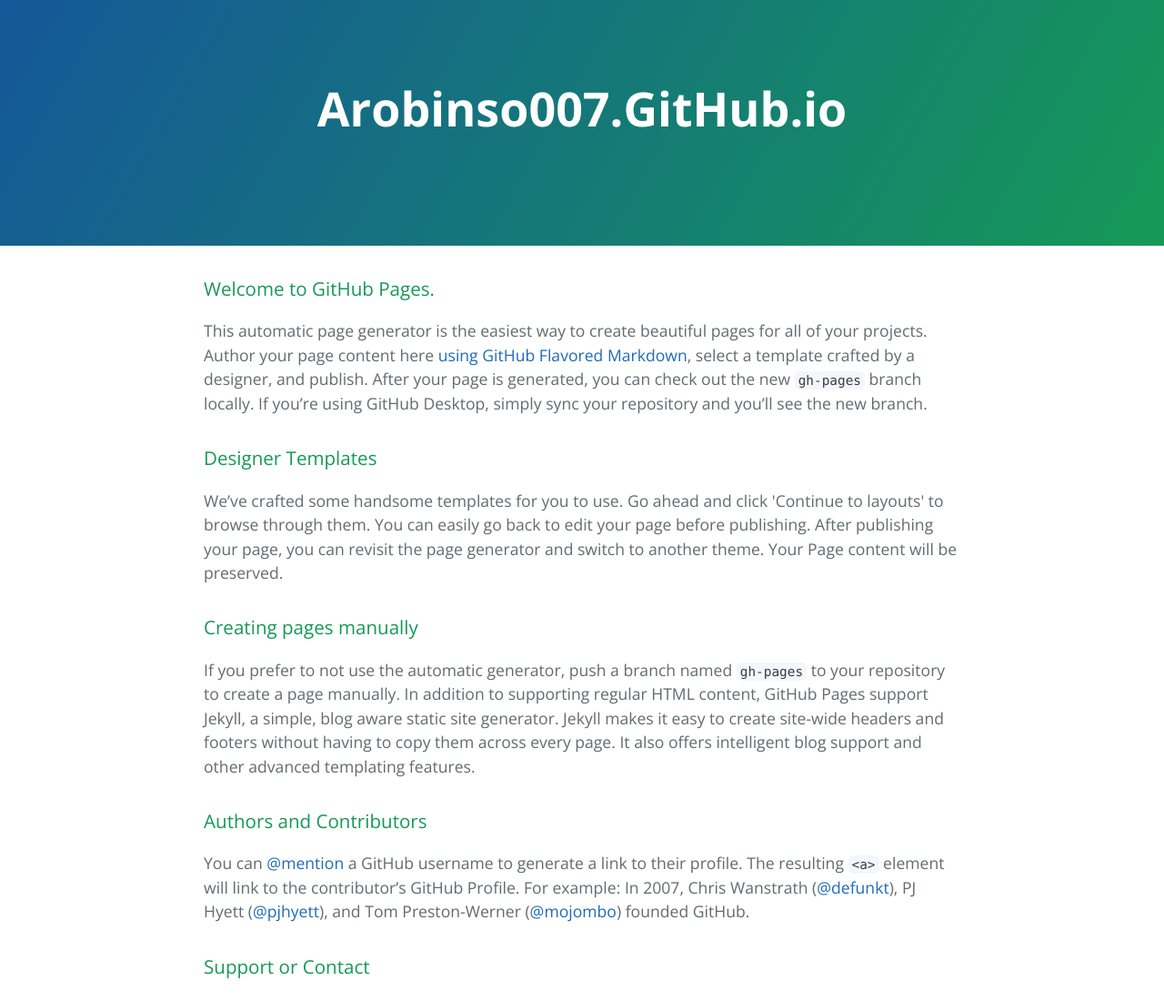
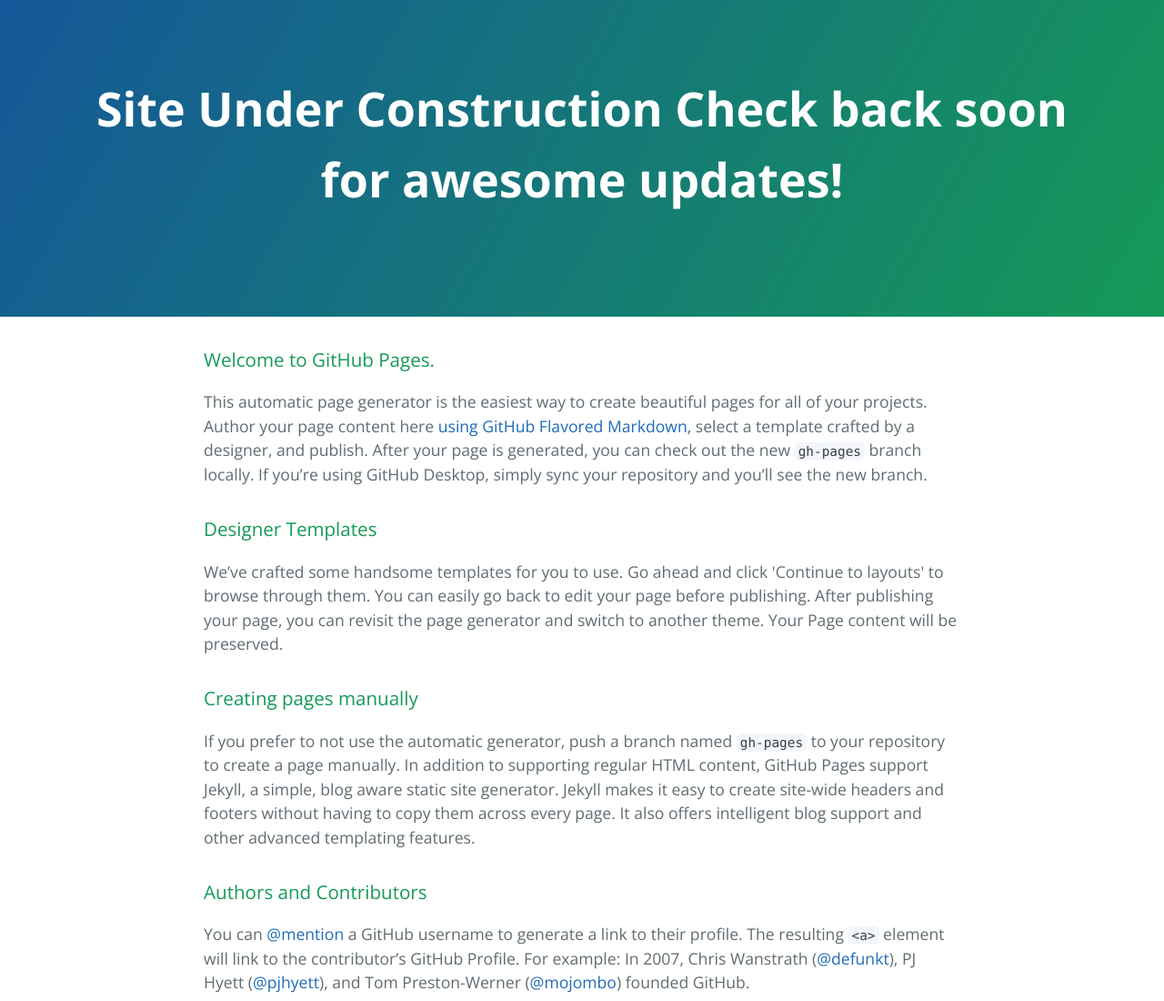
Before and after one commit to arobinso007/arobinso007.github.io, a plain HTML site: page index.html in a window 1280 px wide. Shown: the top 1100 px of the page at 91% size. Drawn offline with nearby package versions, Linux system fonts and the light colour scheme.

Commit message:
Update index.html

```diff
--- a/index.html
+++ b/index.html
@@ -11,7 +11,7 @@
   </head>
   <body>
     <section class="page-header">
-      <h1 class="project-name">Arobinso007.GitHub.io</h1>
+      <h1 class="project-name">Site Under Construction Check back soon for awesome updates!</h1>
       <h2 class="project-tagline"></h2>
     </section>
 
```
